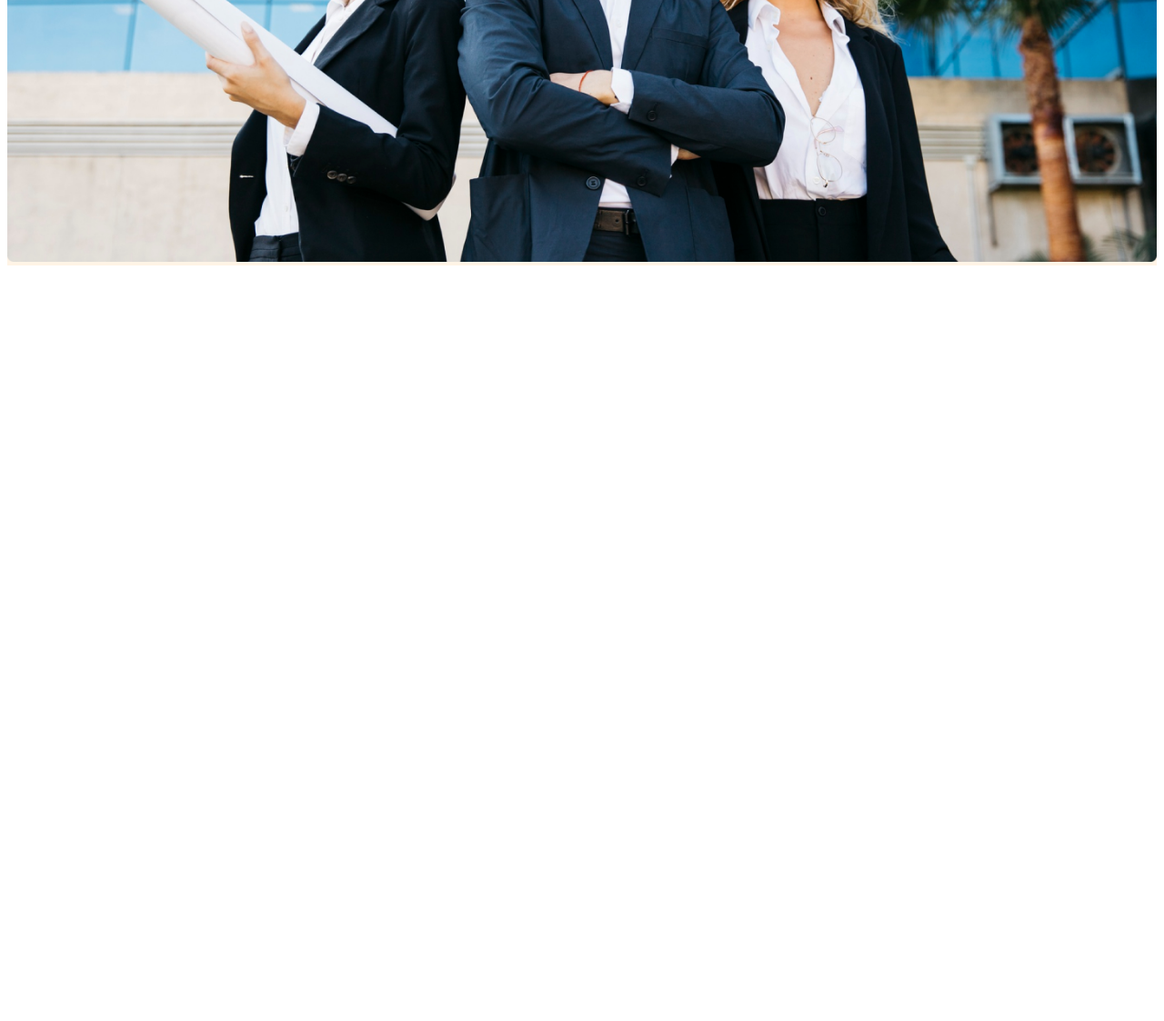
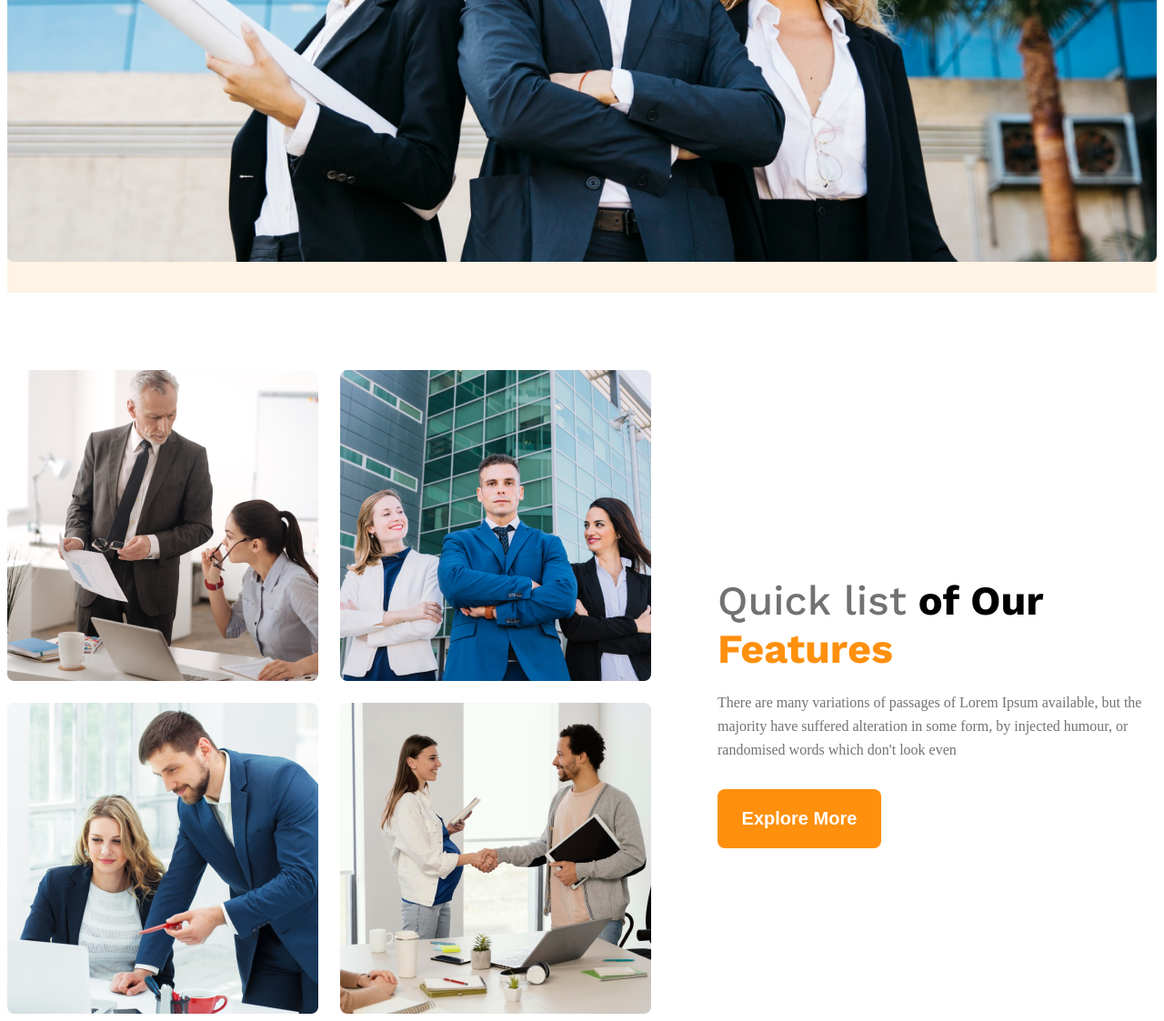
Before and after one commit to akib2012/module-09_project, a plain HTML site: page index.html in a window 1280 px wide. Shown: the part 885-2008 px from the top of the page at 91% size. Before the commit the page ends 1185 px from the top, so only its background shows below. Drawn offline with nearby package versions, Linux system fonts and the light colour scheme.

Commit message:
add somthing

```diff
--- a/index.html
+++ b/index.html
@@ -32,6 +32,25 @@
         </div>
     </header>
     <main>
+        <section class="teams">
+            <div class="teams-picture">
+                <img src="./g3-architects-resources/images/team1.png" alt="">
+                <img src="./g3-architects-resources/images/team2.png" alt="">
+                <img src="./g3-architects-resources/images/team3.png" alt="">
+                <img src="./g3-architects-resources/images/team4.png" alt="">
+            </div>
+            <div class="teams-features">
+                <h3 class="feture-title work-sans-font">
+                    <span class="Quick-style color-light-gray">Quick list</span> of Our <span class="Quick-style2">Features</span>
+                </h3>
+                <p class="feture-des color-light-gray">
+                    There are many variations of passages of Lorem Ipsum available, but the majority have suffered alteration in some form, by injected humour, or randomised words which don't look even
+                </p>
+                <button class="primary-button">
+                    Explore More
+                </button>
+            </div>
+        </section>
 
     </main>
     <footer>
--- a/styles/style.css
+++ b/styles/style.css
@@ -102,6 +102,9 @@
 .banner-des{
     padding-bottom: 22px;
 }
+header{
+    padding-bottom: 30px;
+}
 
 /* resposive media query */
 
@@ -109,6 +112,50 @@
 @media screen and (max-width: 576px){
     .navbar, .nav-links{
         flex-direction: column;
+        align-items: center;
     }
 
 }
+
+/* main style kore */
+
+main{
+    max-width: 1440px;
+    margin: 0 auto;
+    margin-top: 5.31rem;
+
+}
+
+.teams{
+    display: flex;
+    gap: 4.56rem;
+    align-items: center;
+
+}
+.teams-features{
+    max-width: 537px;
+}
+.Quick-style{
+    font-weight: 500;
+
+}
+.Quick-style2{
+    color: #FF900E;
+    font-weight: bold;
+
+}
+
+.feture-des{
+    line-height: 26px;
+    margin-top: -25px;
+    margin-bottom: 30px;
+}
+.teams-picture{
+    display: grid;
+    grid-template-columns: repeat(2,1fr);
+    gap: 24px;
+}
+.feture-title {
+    font-size: 2.81rem;
+    font-weight: ;
+}
```
